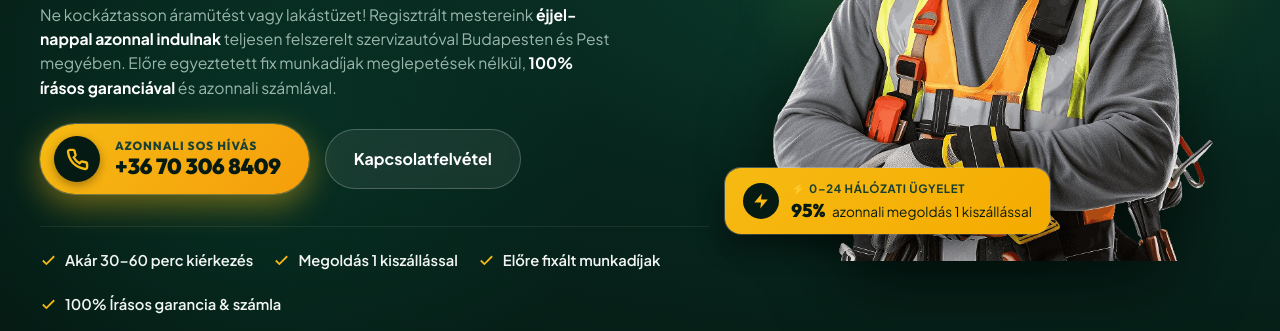
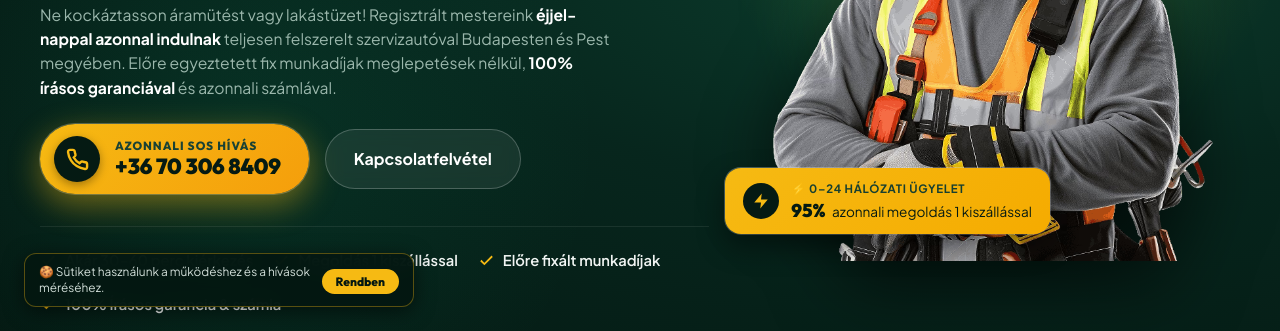
Before and after one commit to Csoki0607/Villuxads, a website: page index.html in a window 1280 px wide. Shown: the part 469-800 px from the top of the page. Drawn offline with Linux system fonts and the light colour scheme.

Commit message:
feat: add ultra-minimal non-intrusive cookie consent banner for emergency services (Consent Mode v2 ready)

```diff
--- a/css/style.css
+++ b/css/style.css
@@ -3486,3 +3486,76 @@ textarea.form-control {
     transform: rotate(360deg);
   }
 }
+
+/* ==========================================================================
+   MINIMAL COOKIE BANNER (NON-INTRUSIVE FOR EMERGENCY CALL CONVERSIONS)
+   ========================================================================== */
+.cookie-banner {
+  position: fixed;
+  bottom: calc(96px + env(safe-area-inset-bottom, 0px));
+  left: 10px;
+  right: 10px;
+  max-width: 440px;
+  margin: 0 auto;
+  background: rgba(4, 23, 17, 0.96);
+  backdrop-filter: blur(12px);
+  -webkit-backdrop-filter: blur(12px);
+  border: 1px solid rgba(246, 186, 19, 0.35);
+  border-radius: 10px;
+  padding: 8px 12px;
+  z-index: 9990;
+  display: flex;
+  align-items: center;
+  justify-content: space-between;
+  gap: 10px;
+  box-shadow: 0 4px 20px rgba(0, 0, 0, 0.55);
+  transform: translateY(0);
+  opacity: 1;
+  transition: opacity 0.25s ease, transform 0.25s ease;
+}
+
+.cookie-banner.hidden {
+  opacity: 0;
+  pointer-events: none;
+  transform: translateY(12px);
+}
+
+.cookie-text {
+  font-size: 0.74rem;
+  color: #d1ded8;
+  line-height: 1.35;
+}
+
+.cookie-buttons {
+  flex-shrink: 0;
+}
+
+.btn-cookie-accept {
+  background: var(--accent-gold);
+  color: #041711;
+  font-family: var(--font-heading);
+  font-weight: 800;
+  font-size: 0.75rem;
+  padding: 5px 14px;
+  border-radius: var(--radius-pill);
+  cursor: pointer;
+  white-space: nowrap;
+  transition: background 0.15s ease, transform 0.15s ease;
+}
+
+.btn-cookie-accept:hover {
+  background: #ffc82a;
+  transform: translateY(-1px);
+}
+
+@media (min-width: 769px) {
+  .cookie-banner {
+    bottom: 24px;
+    left: 24px;
+    right: auto;
+    max-width: 390px;
+    margin: 0;
+    padding: 10px 14px;
+    border-radius: 12px;
+  }
+}
--- a/index.html
+++ b/index.html
@@ -2051,6 +2051,16 @@
     </div>
   </div>
 
+  <!-- Minimal Non-Intrusive Cookie Consent Banner -->
+  <div class="cookie-banner hidden" id="cookieBanner" role="dialog" aria-label="Süti tájékoztató">
+    <div class="cookie-text">
+      <span>🍪 Sütiket használunk a működéshez és a hívások méréséhez.</span>
+    </div>
+    <div class="cookie-buttons">
+      <button type="button" class="btn-cookie-accept" id="cookieAcceptBtn">Rendben</button>
+    </div>
+  </div>
+
   <!-- Toast Notification Container -->
   <div id="toastMsg" class="toast-msg"></div>
 
--- a/js/main.js
+++ b/js/main.js
@@ -13,6 +13,7 @@ document.addEventListener('DOMContentLoaded', () => {
   initPhoneCopy();
   initSmoothScroll();
   initGoogleAdsTracking();
+  initCookieConsent();
 });
 
 /* --------------------------------------------------------------------------
@@ -567,3 +568,48 @@ function initGoogleAdsTracking() {
     });
   });
 }
+
+/* --------------------------------------------------------------------------
+   10. MINIMAL COOKIE BANNER (NON-INTRUSIVE & GOOGLE CONSENT MODE V2)
+   -------------------------------------------------------------------------- */
+function initCookieConsent() {
+  const banner = document.getElementById('cookieBanner');
+  const acceptBtn = document.getElementById('cookieAcceptBtn');
+  if (!banner || !acceptBtn) return;
+
+  // Ha korábban már elfogadta, azonnal elrejtjük és beállítjuk a Google consent-et
+  const consent = localStorage.getItem('villux_cookie_consent');
+  if (consent === 'accepted') {
+    banner.style.display = 'none';
+    if (typeof window.gtag === 'function') {
+      window.gtag('consent', 'update', {
+        'ad_storage': 'granted',
+        'ad_user_data': 'granted',
+        'ad_personalization': 'granted',
+        'analytics_storage': 'granted'
+      });
+    }
+    return;
+  }
+
+  // Ha még nem fogadta el, finoman megjelenítjük
+  banner.classList.remove('hidden');
+
+  acceptBtn.addEventListener('click', () => {
+    localStorage.setItem('villux_cookie_consent', 'accepted');
+    banner.classList.add('hidden');
+    setTimeout(() => {
+      banner.style.display = 'none';
+    }, 280);
+
+    // Google Ads Consent Mode v2 engedélyezése
+    if (typeof window.gtag === 'function') {
+      window.gtag('consent', 'update', {
+        'ad_storage': 'granted',
+        'ad_user_data': 'granted',
+        'ad_personalization': 'granted',
+        'analytics_storage': 'granted'
+      });
+    }
+  });
+}
```
